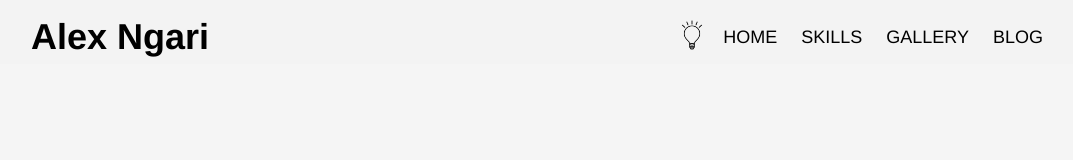
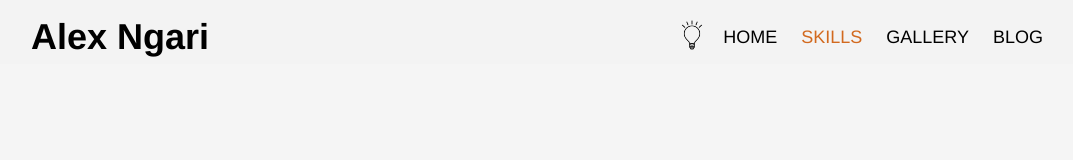
Before and after one commit to alexNgari/my-website, an Angular app: page /skills in a window 1280 px wide. Shown: the top 160 px of the page, without its empty margins (97-1170 px from the left). Built offline with nearby package versions, Linux system fonts and the light colour scheme.

Commit message:
Styled the active link in the nav bar.

```diff
--- a/src/app/app.component.css
+++ b/src/app/app.component.css
@@ -41,7 +41,8 @@ header nav a {
   padding: 0.75rem;
 }
 
-header a:hover {
+header a:hover,
+#menu a.active {
   color: chocolate;
 }
 
@@ -63,7 +64,8 @@ header a .active {
 }
 
 #light-bulb:hover {
-  filter: invert(43%) sepia(91%) saturate(2357%) hue-rotate(12deg) brightness(90%) contrast(101%);
+  filter: invert(43%) sepia(91%) saturate(2357%) hue-rotate(12deg)
+    brightness(90%) contrast(101%);
 }
 
 /* hamburger menu */
@@ -93,8 +95,9 @@ header a .active {
   transition: all 0.4s ease-in-out;
 }
 
-.hamburger::after, .hamburger::before {
-  content: '';
+.hamburger::after,
+.hamburger::before {
+  content: "";
   position: absolute;
   width: 1.7rem;
   height: 0rem;
@@ -126,20 +129,19 @@ header a .active {
   transform: rotate(-45deg) translate(1.25rem, 1.25rem);
 }
 
-
 /* Mobile phone screens */
 @media screen and (max-width: 720px) {
-
   #menu {
     display: none;
   }
 
-  .hamburger-menu, .hamburger {
+  .hamburger-menu,
+  .hamburger {
     display: block !important;
   }
 
   .hamburger-menu::after {
-    content: '';
+    content: "";
     display: block;
     clear: both;
   }
@@ -162,7 +164,6 @@ header a .active {
     float: none;
     margin: 1rem;
   }
-
 }
 
 /* footer */
@@ -181,14 +182,14 @@ footer p {
   text-align: center;
 }
 
-
 /* Dark Mode */
 body.dark_mode {
   background-color: black;
   color: white;
 }
 
-body.dark_mode header, body.dark_mode footer {
+body.dark_mode header,
+body.dark_mode footer {
   background: rgba(0, 0, 0, 0.95);
 }
 
@@ -201,14 +202,18 @@ body.dark_mode header img {
 }
 
 body.dark_mode header #light-bulb:hover {
-  filter: brightness(0) saturate(100%) invert(34%) sepia(73%) saturate(800%) hue-rotate(138deg) brightness(94%) contrast(101%);
+  filter: brightness(0) saturate(100%) invert(34%) sepia(73%) saturate(800%)
+    hue-rotate(138deg) brightness(94%) contrast(101%);
 }
 
-body.dark_mode header a:hover {
+body.dark_mode header a:hover,
+body.dark_mode #menu a.active {
   color: teal;
 }
 
-body.dark_mode .hamburger, body.dark_mode .hamburger::before, body.dark_mode .hamburger::after {
+body.dark_mode .hamburger,
+body.dark_mode .hamburger::before,
+body.dark_mode .hamburger::after {
   background-color: white;
   border-color: white;
 }
--- a/src/app/app.component.html
+++ b/src/app/app.component.html
@@ -6,11 +6,11 @@
     <title>Alex Ngari</title>
   </head>
 
-  <body style="margin: 0em;" [ngClass]="{dark_mode: !lights_on}">
+  <body style="margin: 0em;" [ngClass]="{ dark_mode: !lights_on }">
     <header>
       <div class="container">
         <div id="branding">
-          <a routerLink="/" routerLinkActive="active"><h1>Alex Ngari</h1></a>
+          <a routerLink="/"><h1>Alex Ngari</h1></a>
         </div>
 
         <nav>
@@ -24,9 +24,23 @@
           >
             <div class="hamburger"></div>
           </div>
-          <div id="menu" [ngClass]="{ mobile: hamburger_open }" (click)="onClickHamburger()">
-            <a routerLink="/" routerLinkActive="active">Home</a>
-            <a routerLink="/skills" routerLinkActive="active">Skills</a>
+          <div
+            id="menu"
+            [ngClass]="{ mobile: hamburger_open }"
+            (click)="onClickHamburger()"
+          >
+            <a
+              routerLink="/"
+              routerLinkActive="active"
+              [routerLinkActiveOptions]="{ exact: true }"
+              >Home</a
+            >
+            <a
+              routerLink="/skills"
+              routerLinkActive="active"
+              [routerLinkActiveOptions]="{ exact: true }"
+              >Skills</a
+            >
             <a href="#">Gallery</a>
             <a href="#">Blog</a>
           </div>
```
